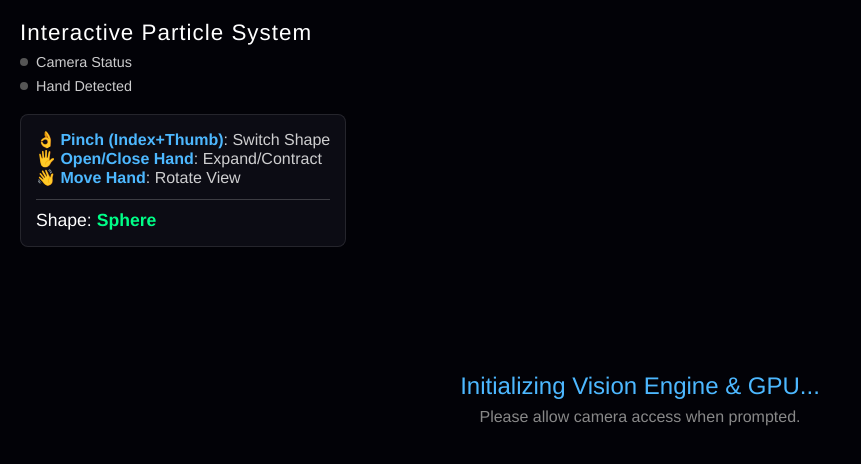
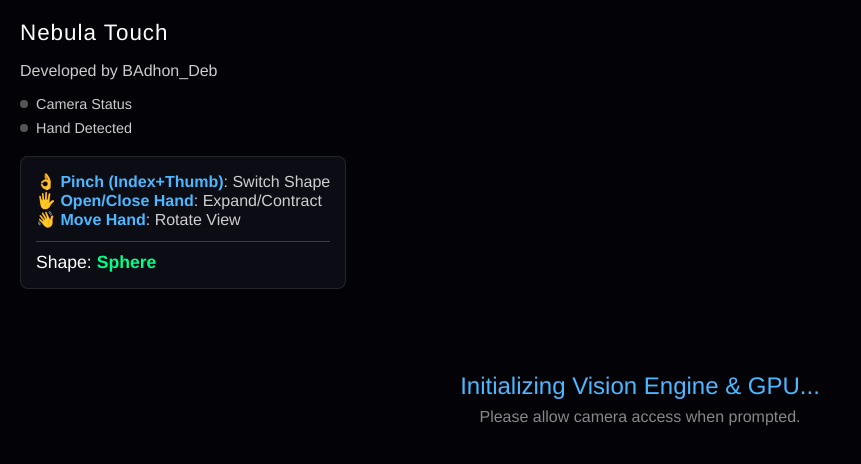
Before and after one commit to SMILEMAN188/Nebula-Touch, a plain HTML site: page index.html in a window 1280 px wide. Shown: the whole page, without its empty margins (0-861 px from the left). Drawn offline with nearby package versions, Linux system fonts and the light colour scheme; a script that the page names is missing.

Commit message:
final update done

```diff
--- a/index.html
+++ b/index.html
@@ -4,7 +4,7 @@
     <meta charset="UTF-8">
     <meta name="viewport" content="width=device-width, initial-scale=1.0, user-scalable=no">
     <title>Nebula Touch</title>
-    <link rel="shortcut icon" href="asset/Nebula Touch.png" type="image/x-icon">
+    <link rel="shortcut icon" href="asset/Nebula Touch 1.png" type="image/x-icon">
     <style>
         body { margin: 0; overflow: hidden; background-color: #020207; font-family: 'Helvetica Neue', sans-serif; }
         #canvas-container { width: 100vw; height: 100vh; display: block; }
@@ -38,7 +38,8 @@
 <body>
 
     <div id="ui">
-        <h1>Interactive Particle System</h1>
+        <h1>Nebula Touch</h1>
+        <p>Developed by BAdhon_Deb</p>
         <div class="status-item"><div id="cam-status" class="indicator"></div> Camera Status</div>
         <div class="status-item"><div id="hand-status" class="indicator"></div> Hand Detected</div>
 
```
Also changed, not shown: asset/Nebula Touch 1.png (added), asset/Nebula Touch.png (deleted).
